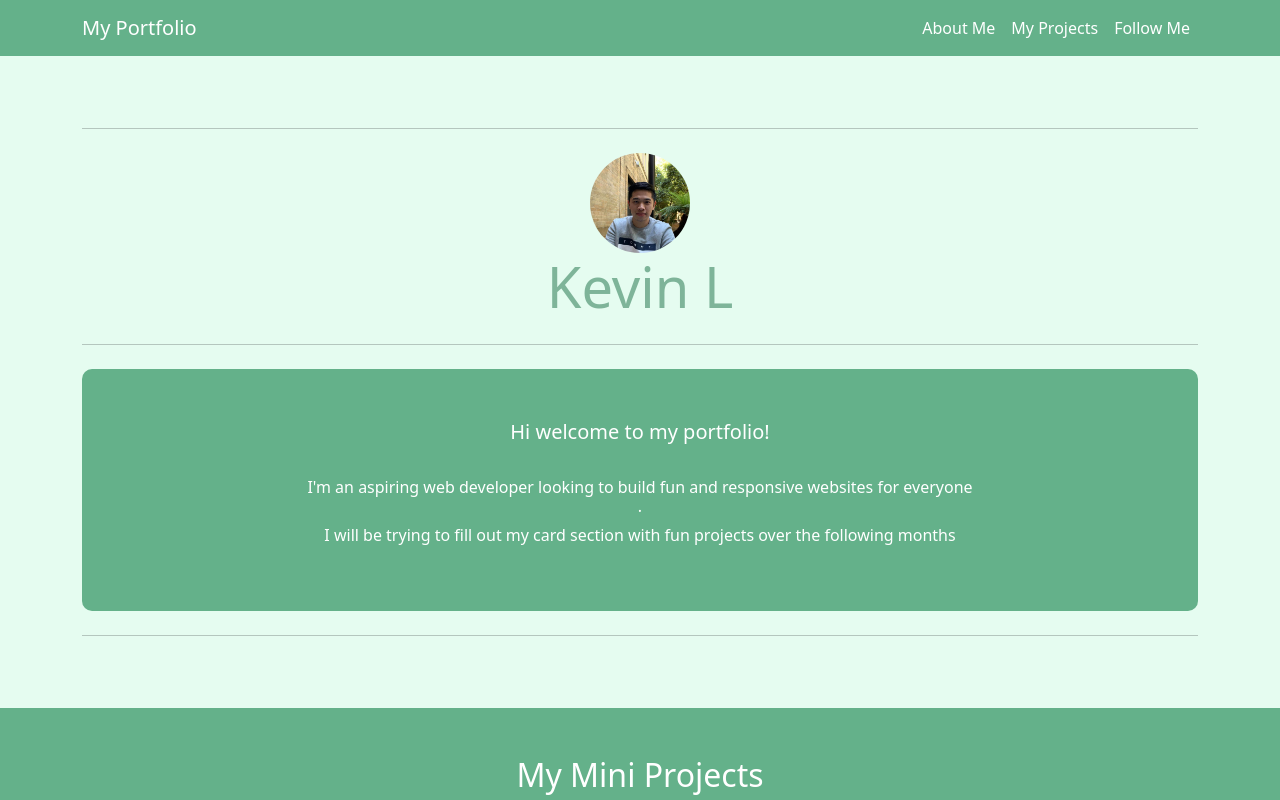
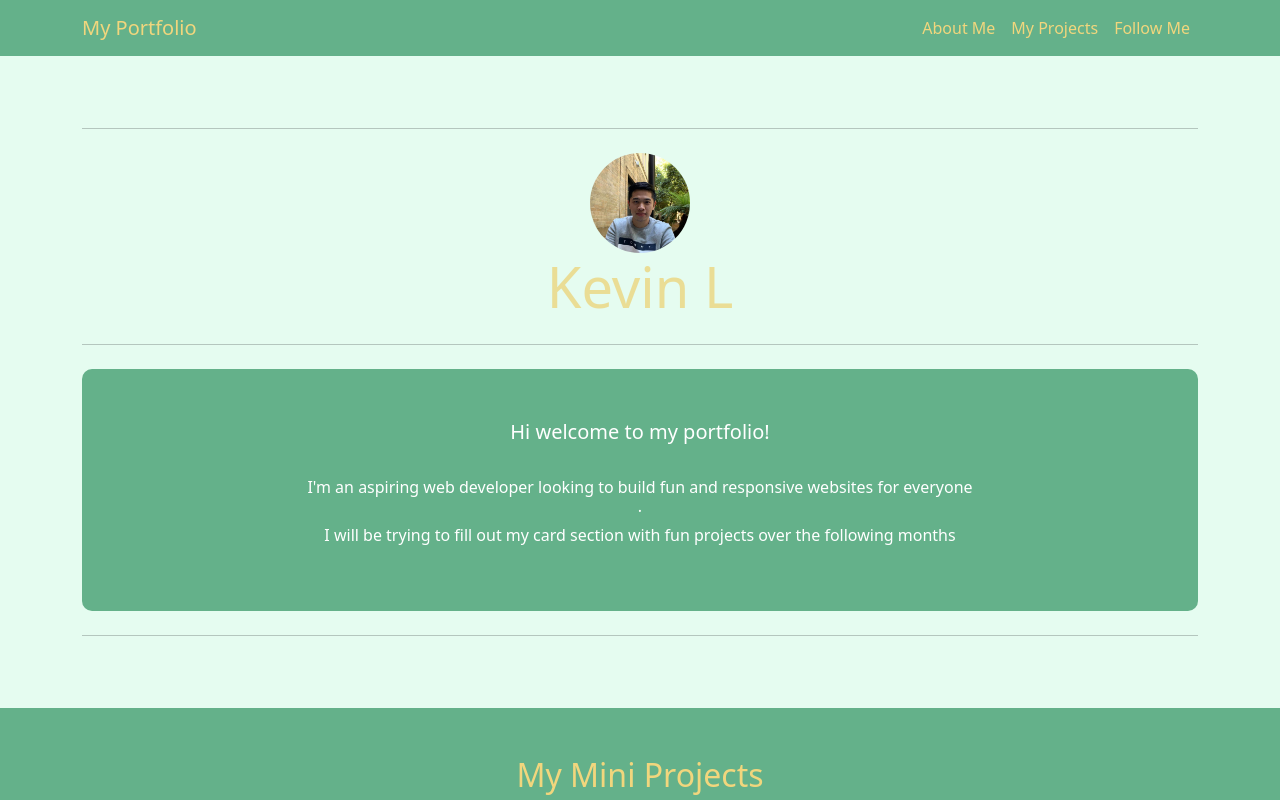
Before and after one commit to Luukev01/Portfolio, a plain HTML site: page index.html in a window 1280 px wide. Shown: the top 800 px of the page. Drawn offline with nearby package versions, Linux system fonts and the light colour scheme.

Commit message:
words are gold

```diff
--- a/index.html
+++ b/index.html
@@ -21,7 +21,7 @@
     <section>
       <nav class="navbar navbar-expand-sm navbar-light bg-colordark">
         <div class="container">
-          <a class="navbar-brand text-white " href="#">My Portfolio</a>
+          <a class="navbar-brand text-gold " href="#">My Portfolio</a>
           <button
             class="navbar-toggler"
             type="button"
@@ -36,15 +36,15 @@
           <div class="collapse navbar-collapse" id="navbarNav">
             <ul class="navbar-nav ms-auto">
               <li class="nav-item">
-                <a class="nav-link active text-white " aria-current="page" href="#aboutMe"
+                <a class="nav-link active text-gold " aria-current="page" href="#aboutMe"
                   >About Me</a
                 >
               </li>
               <li class="nav-item">
-                <a class="nav-link text-white " href="#myProject">My Projects</a>
+                <a class="nav-link text-gold " href="#myProject">My Projects</a>
               </li>
               <li class="nav-item">
-                <a class="nav-link text-white " href="#followMe">Follow Me</a>
+                <a class="nav-link text-gold " href="#followMe">Follow Me</a>
               </li>
             </ul>
           </div>
@@ -58,9 +58,9 @@
         <div class="container">
           <hr class="my-4" />
           <img src="images/Profile-photo.jpeg" alt="image of me" class="responsive">
-          <h1 class="display-4 text-green ">Kevin L </h1>
+          <h1 class="display-4 text-gold-lighter" id="aboutMe">Kevin L </h1>
           <hr class="my-4" />
-          <section class="p-5 text-white text-center bg-colorlight-grey" id="aboutMe">
+          <section class="p-5 text-white text-center bg-colorlight-grey">
             <div class="container">
               <div class="row">
                <div class="col-md">
@@ -76,12 +76,7 @@
             </div>
           </section>
           <hr class="my-4" />
-
       <!-- Start of about me section -->
-
-            <!-- <a class="btn btn-lg button-color text-white" id="aboutMe" type="button" data-toggle="collapse" data-target="#collapseAboutMe" aria-controls="collapseAboutMe">
-              About me</a> -->
-
           </div>
         </div>
       </div>
@@ -89,14 +84,11 @@
         </div>
       </div>
     </section>
-
-
-
     <!-- End of Jumbotron -->
     <!-- Start of Project Cards-->
     <section class="p-5 bg-colordark" id="myProject">
       <div class="container">
-          <h2 class="text-center text-white"> My Mini Projects</h2>
+          <h2 class="text-center text-gold"> My Mini Projects</h2>
           <p class="lead text-center text-white mb-5">A little showcase of the projects i've done</p>
           <div class="row g-4">
              <!-- first card-->
@@ -146,7 +138,7 @@
     <!-- Start of Languages used to build the projects-->
   <section class="p-4 bg-colordark">
     <div class="container">
-      <p class="lead text-center text-light mb-5">Tools to create these projects are:</p>
+      <p class="lead text-center text-gold mb-5">Tools to create these projects are:</p>
       <div class="row g-4">
         <div class="col-sm-4">
           <p class="lead text-center text-light">Frontend Languages</p>
@@ -265,7 +257,7 @@
      <!-- Start of footer-->
   <footer class="p-5 text-dark text-center bg-colordark">
     <div class="container">
-      <p class="lead text-white"> &copy; Kevin L 2021</p>
+      <p class="lead text-gold"> &copy; Kevin L 2021</p>
     </div>
   </footer>
      <!-- End of footer-->
--- a/style.css
+++ b/style.css
@@ -31,6 +31,14 @@
   color: #7eb499;
 }
 
+.text-gold {
+  color: #f1d67d !important;
+}
+
+.text-gold-lighter {
+  color: #ecce69ab;
+}
+
 .border-green {
   border-color: #79d4a7 !important;
 }
```
